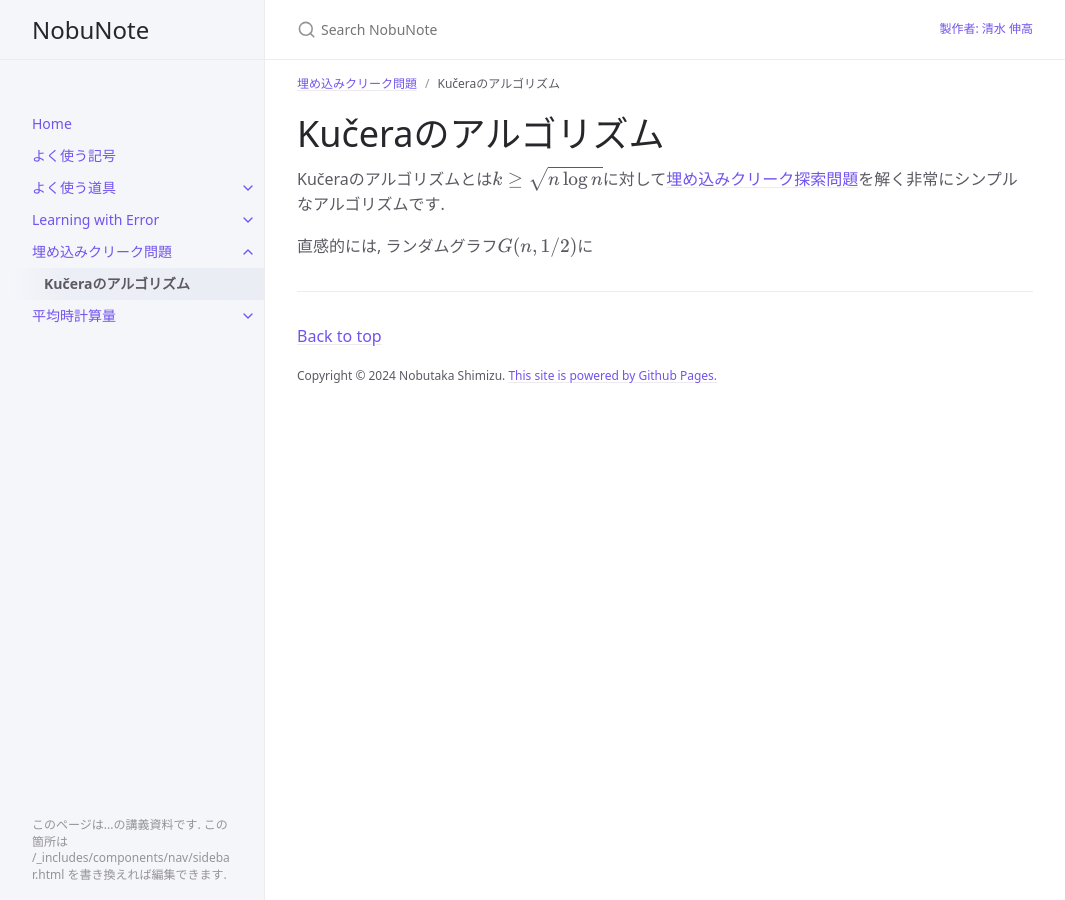
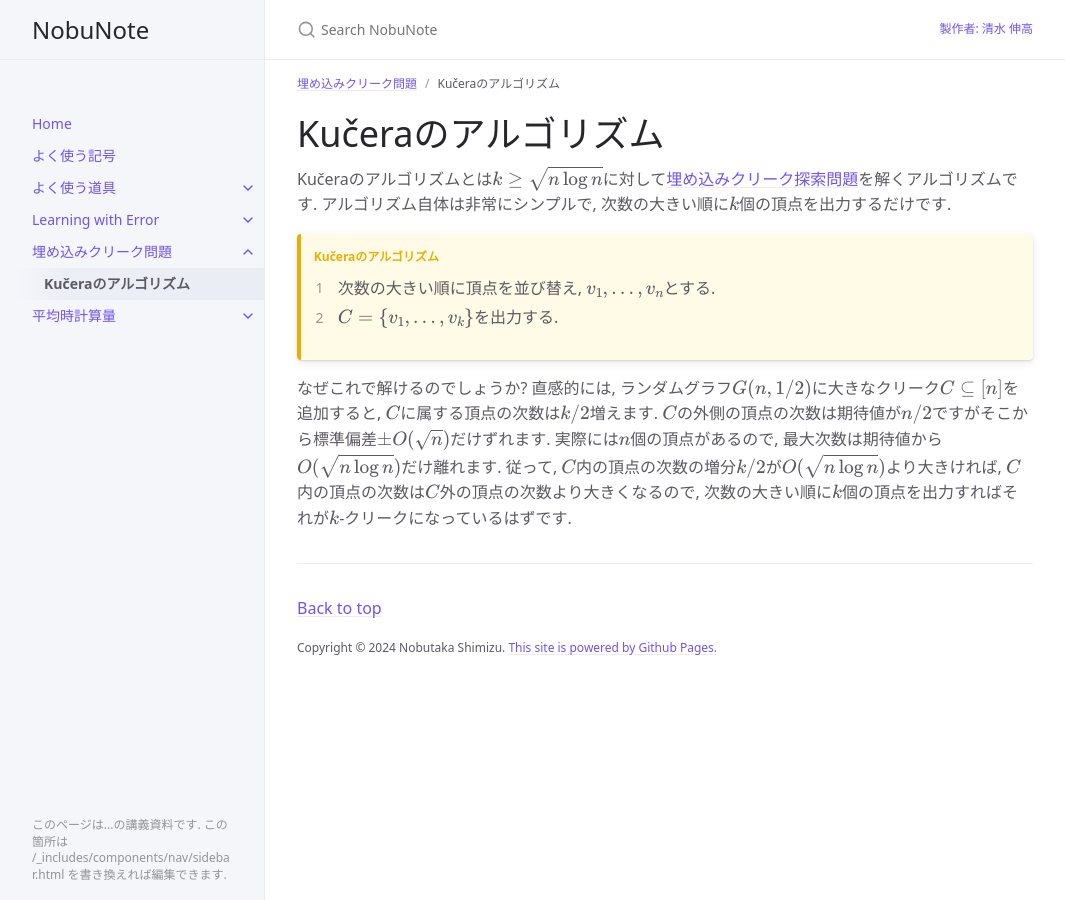
Before and after one commit to NobutakaShimizu/nobunote, a Jekyll site: the page built from docs/planted_clique/Kuceraのアルゴリズム.md, in a window 1280 px wide. Shown: the whole page, without its empty margins (107-1172 px from the left). Built offline with Jekyll 4.4.1, drawn with Linux system fonts in a browser that asks for light colours; cached includes are drawn as plain includes.

Commit message:
コードの最適化とドキュメントの更新を行いました。不要なファイルを削除し、ナビゲーションを改善しました。

```diff
--- a/docs/planted_clique/Kuceraのアルゴリズム.md
+++ b/docs/planted_clique/Kuceraのアルゴリズム.md
@@ -5,6 +5,19 @@ parent: 埋め込みクリーク問題
 ---
 # Kučeraのアルゴリズム
 
-Kučeraのアルゴリズムとは$k\ge \sqrt{n\log n}$に対して[埋め込みクリーク探索問題]({{site.baseurl}}/docs/planted_clique/index#埋め込みクリーク探索問題)を解く非常にシンプルなアルゴリズムです.
+Kučeraのアルゴリズムとは$k\ge \sqrt{n\log n}$に対して[埋め込みクリーク探索問題]({{site.baseurl}}/docs/planted_clique/index#埋め込みクリーク探索問題)を解くアルゴリズムです.
+アルゴリズム自体は非常にシンプルで,
+次数の大きい順に$k$個の頂点を出力するだけです.
 
-直感的には, ランダムグラフ$G(n,1/2)$に
+{: .corollary-title }
+> **Kučeraのアルゴリズム**
+>
+> 1. 次数の大きい順に頂点を並び替え, $v_1,\dots,v_n$とする.
+> 2. $C=\\{v_1,\dots,v_k\\}$を出力する.
+
+なぜこれで解けるのでしょうか?
+直感的には, ランダムグラフ$G(n,1/2)$に大きなクリーク$C\subseteq [n]$を追加すると, $C$に属する頂点の次数は$k/2$増えます.
+$C$の外側の頂点の次数は期待値が$n/2$ですがそこから標準偏差$\pm O(\sqrt{n})$だけずれます.
+実際には$n$個の頂点があるので, 最大次数は期待値から$O(\sqrt{n\log n})$だけ離れます.
+従って, $C$内の頂点の次数の増分$k/2$が$O(\sqrt{n\log n})$より大きければ, $C$内の頂点の次数は$C$外の頂点の次数より大きくなるので,
+次数の大きい順に$k$個の頂点を出力すればそれが$k$-クリークになっているはずです.
```
Also changed, not shown: 2 other files.
